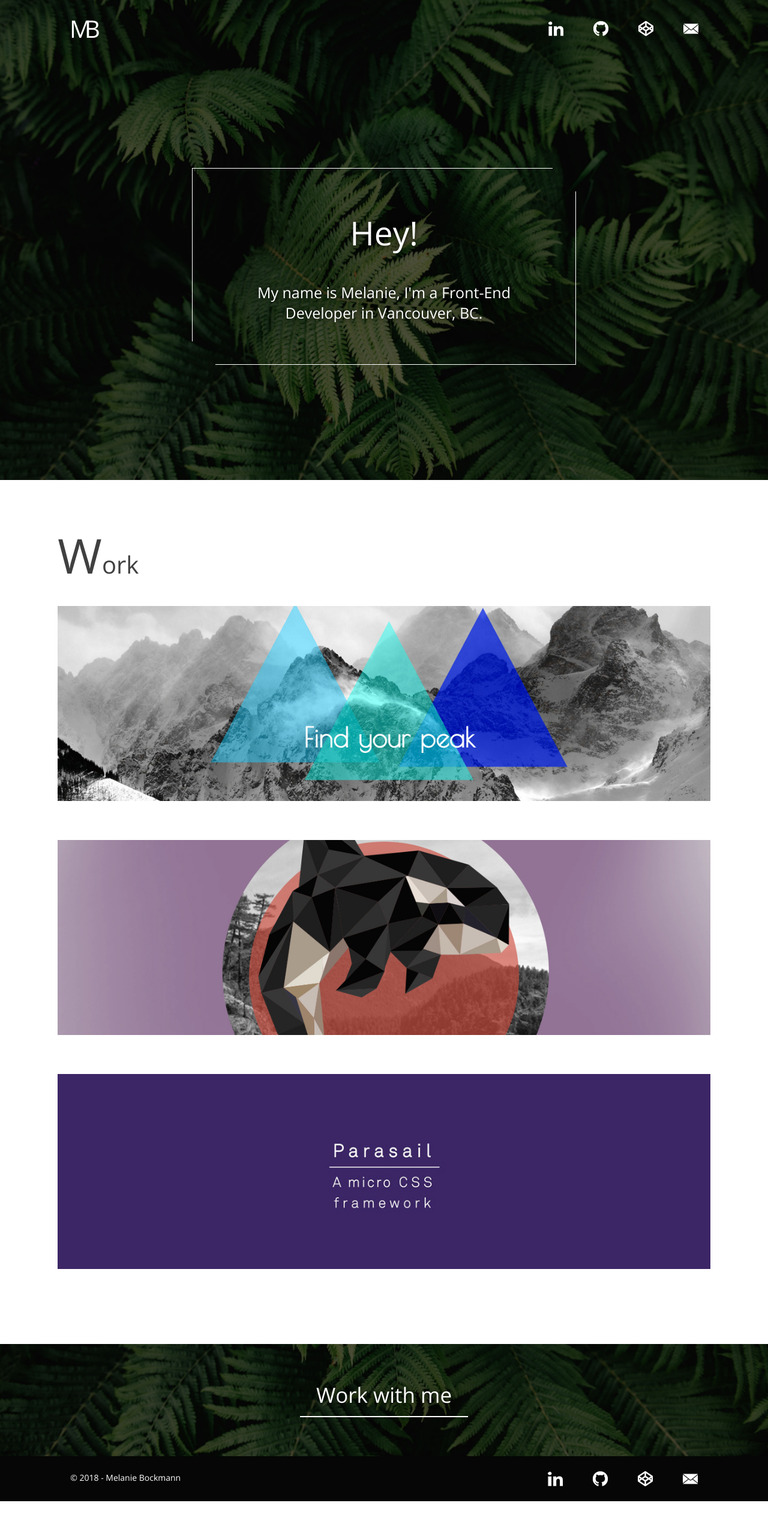
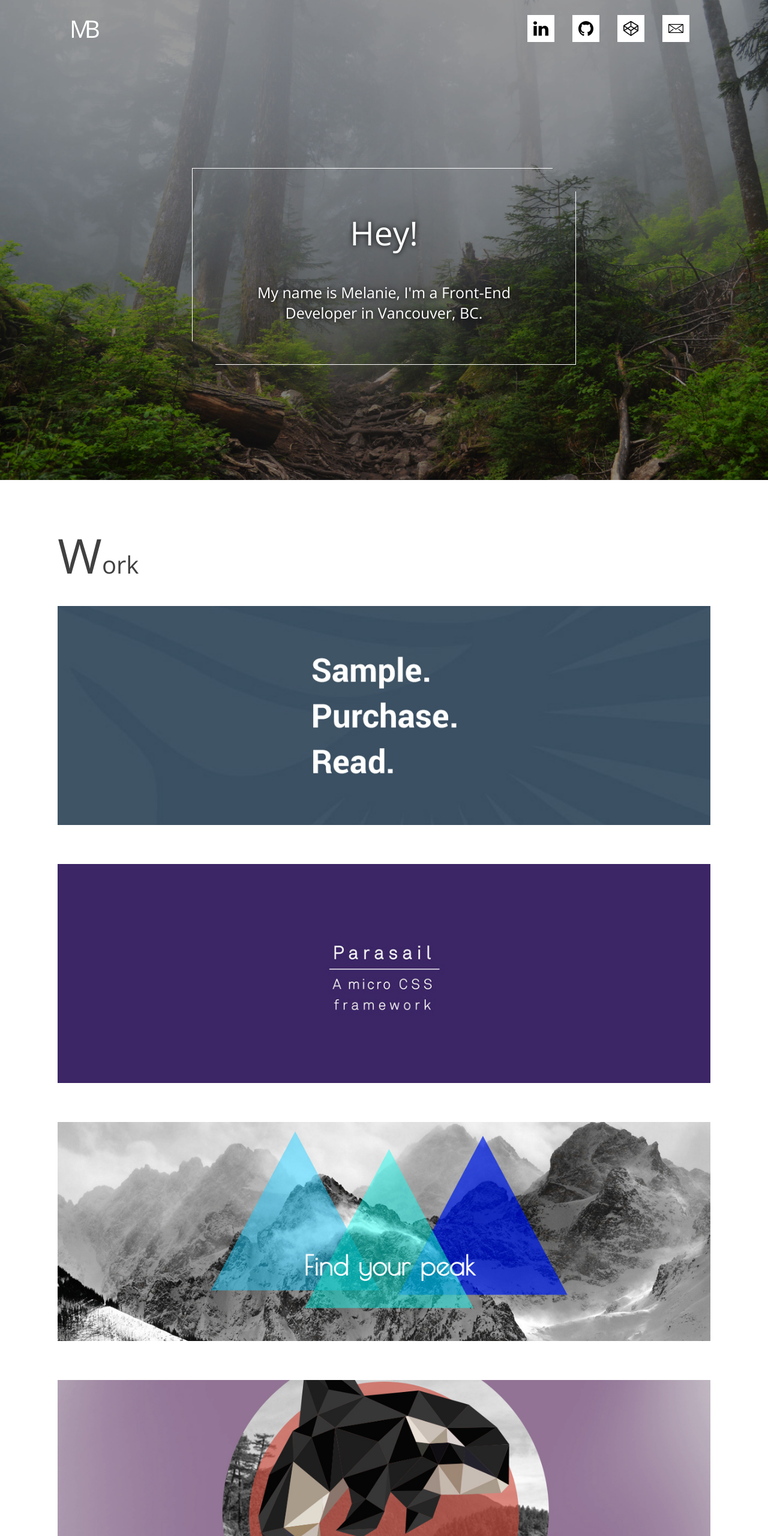
Before and after one commit to melaniebmn/melaniebmn.github.io, a plain HTML site: page index.html in a window 1280 px wide. Shown: the top 2560 px of the page at 60% size. Before the commit the page ends 2502 px from the top, so only its background shows below. Drawn offline with nearby package versions, Linux system fonts and the light colour scheme.

Commit message:
add new project + new social media icon animation

```diff
--- a/index.html
+++ b/index.html
@@ -16,19 +16,31 @@
     <section class="hero">
       <header class="grid header">
         <h1 class="grid__col-sm-auto grid__col-12 header__logo">MB</h1>
-        <nav class="grid__col-sm-auto grid__col-12 header__nav">
+        <nav class="grid__col-sm-auto grid__col-12">
           <ul class="grid">
-            <li class="grid__col-auto">
-              <a href="https://www.linkedin.com/in/melanie-bockmann-98701078/" target="_blank">linkedin</a>
+            <li>
+              <a href="https://www.linkedin.com/in/melanie-bockmann-98701078/" target="_blank">
+                <img class="icon--front" src="img/icon--linkedin.svg">
+                <img class="icon--back" src="img/icon--linkedin.svg">
+              </a>
             </li>
-            <li class="grid__col-auto">
-              <a href="https://github.com/melaniebmn" target="_blank">github</a>
+            <li>
+              <a href="https://github.com/melaniebmn" target="_blank">
+                <img class="icon--front" src="img/icon--github.svg">
+                <img class="icon--back" src="img/icon--github.svg">
+              </a>
             </li>
-            <li class="grid__col-auto">
-              <a href="https://codepen.io/melaniebmn/" target="_blank">codepen</a>
+            <li>
+              <a href="https://codepen.io/melaniebmn/" target="_blank">
+                <img class="icon--front" src="img/icon--codepen.svg">
+                <img class="icon--back" src="img/icon--codepen.svg">
+              </a>
             </li>
-            <li class="grid__col-auto">
-              <a href="mailto:melanie.bockmann@gmail.com">email</a>
+            <li>
+              <a href="mailto:melanie.bockmann@gmail.com">
+                <img class="icon--front" src="img/icon--email.svg">
+                <img class="icon--back" src="img/icon--email.svg">
+              </a>
             </li>
           </ul>
         </nav>
@@ -40,6 +52,46 @@
     </section>
     <section class="work">
       <h2 class="work__heading"><strong>W</strong>ork</h2>
+      <article class="work__project projects__project--bright-wing">
+        <div class="project__container">
+          <h3 class="project__heading">Bright Wing Booksites</h3>
+          <p>Implementation of the first in-browser epub reader, to increase multi-platform accessibility of e-books as well as reducing material waste.</p>
+          <ul>
+            <li>React</li>
+            <li>Styled-components + Flexbox</li>
+            <li>Django</li>
+            <li>Epubs</li>
+          </ul>
+          <a href="https://brightwingbooks.booksites.ca" target="_blank" class="btn">
+            <svg xmlns="http://www.w3.org/2000/svg" x="0px" y="0px" xml:space="preserve">
+              <polygon points="1,27 1,63 148.7,63 118,27"/>
+            </svg>
+            <span>View Site</span>
+          </a>
+        </div>
+      </article>
+      <article class="work__project projects__project--parasail">
+        <div class="project__container">
+          <h3 class="project__heading">Parasail</h3>
+          <p>A micro CSS framework</p>
+          <ul>
+            <li>Flexbox</li>
+            <li>Sass</li>
+          </ul>
+          <a href="https://parasail-health.github.io/parasail/" target="_blank" class="btn">
+            <svg xmlns="http://www.w3.org/2000/svg" x="0px" y="0px" xml:space="preserve">
+              <polygon points="1,27 1,63 148.7,63 118,27"/>
+            </svg>
+            <span>View Site</span>
+          </a>
+          <a href="https://github.com/Parasail-Health/parasail" target="_blank" class="btn btn--right">
+            <svg xmlns="http://www.w3.org/2000/svg" x="0px" y="0px" xml:space="preserve">
+              <polygon points="148.7,63 148.7,27 1.7,27 33,63"/>
+            </svg>
+            <span>View Repo</span>
+          </a>
+        </div>
+      </article>
       <article class="work__project projects__project--peaktrails">
         <div class="project__container">
           <h3 class="project__heading">Peaktrails</h3>
@@ -86,28 +138,6 @@
           </a>
         </div>
       </article>
-      <article class="work__project projects__project--parasail">
-        <div class="project__container">
-          <h3 class="project__heading">Parasail</h3>
-          <p>A micro CSS framework</p>
-          <ul>
-            <li>Flexbox</li>
-            <li>Sass</li>
-          </ul>
-          <a href="https://parasail-health.github.io/parasail/" target="_blank" class="btn">
-            <svg xmlns="http://www.w3.org/2000/svg" x="0px" y="0px" xml:space="preserve">
-              <polygon points="1,27 1,63 148.7,63 118,27"/>
-            </svg>
-            <span>View Site</span>
-          </a>
-          <a href="https://github.com/Parasail-Health/parasail" target="_blank" class="btn btn--right">
-            <svg xmlns="http://www.w3.org/2000/svg" x="0px" y="0px" xml:space="preserve">
-              <polygon points="148.7,63 148.7,27 1.7,27 33,63"/>
-            </svg>
-            <span>View Repo</span>
-          </a>
-        </div>
-      </article>
     </section>
     <section class="contact">
       <h3><a href="mailto:melanie.bockmann@gmail.com">Work with me</a></h3>
@@ -115,20 +145,32 @@
   </main>
   <footer class="footer">
     <div class="grid">
-      <p class="grid__col-sm-auto grid__col-12 footer__copy">&copy; 2018 - Melanie Bockmann</p>
+      <p class="grid__col-sm-auto grid__col-12 footer__copy">&copy; 2019 - Melanie Bockmann</p>
       <nav class="grid__col-sm-auto grid__col-12 footer__nav">
         <ul class="grid">
-          <li class="grid__col-auto">
-            <a href="https://www.linkedin.com/in/melanie-bockmann-98701078/" target="_blank">linkedin</a>
+          <li>
+            <a href="https://www.linkedin.com/in/melanie-bockmann-98701078/" target="_blank">
+              <img class="icon--front" src="img/icon--linkedin.svg">
+              <img class="icon--back" src="img/icon--linkedin.svg">
+            </a>
           </li>
-          <li class="grid__col-auto">
-            <a href="https://github.com/melaniebmn" target="_blank">github</a>
+          <li>
+            <a href="https://github.com/melaniebmn" target="_blank">
+              <img class="icon--front" src="img/icon--github.svg">
+              <img class="icon--back" src="img/icon--github.svg">
+            </a>
           </li>
-          <li class="grid__col-auto">
-            <a href="https://codepen.io/melaniebmn/" target="_blank">codepen</a>
+          <li>
+            <a href="https://codepen.io/melaniebmn/" target="_blank">
+              <img class="icon--front" src="img/icon--codepen.svg">
+              <img class="icon--back" src="img/icon--codepen.svg">
+            </a>
           </li>
-          <li class="grid__col-auto">
-            <a href="mailto:melanie.bockmann@gmail.com">email</a>
+          <li>
+            <a href="mailto:melanie.bockmann@gmail.com">
+              <img class="icon--front" src="img/icon--email.svg">
+              <img class="icon--back" src="img/icon--email.svg">
+            </a>
           </li>
         </ul>
       </nav>
--- a/main.css
+++ b/main.css
@@ -313,70 +313,49 @@ ______________________ */
   .hero header ul, .footer div ul {
     max-width: 300px; }
     .hero header ul li, .footer div ul li {
-      align-items: flex-end; }
-      @media only screen and (max-width: 767px) {
-        .hero header ul li, .footer div ul li {
-          align-items: center; } }
-      .hero header ul li:nth-child(1) a, .footer div ul li:nth-child(1) a {
-        display: block;
-        width: 25px;
-        height: 25px;
-        text-indent: -9999px; }
-        .hero header ul li:nth-child(1) a:before, .footer div ul li:nth-child(1) a:before {
-          float: left;
+      width: 45px;
+      height: 45px;
+      margin: 0 15px; }
+    .hero header ul a, .footer div ul a {
+      position: relative;
       display: block;
       width: 100%;
       height: 100%;
-          content: '';
-          background: url(5d6a77224136236bd2bbc9ed6a45a19b.png) no-repeat;
-          background-size: 100% auto;
-          text-indent: 0; }
-      .hero header ul li:nth-child(2) a, .footer div ul li:nth-child(2) a {
-        display: block;
-        width: 25px;
-        height: 25px;
-        text-indent: -9999px; }
-        .hero header ul li:nth-child(2) a:before, .footer div ul li:nth-child(2) a:before {
-          float: left;
-          display: block;
+      perspective-origin: 50px 50px;
+      transform-origin: 50px 50px;
+      transform-style: preserve-3d;
+      transition: transform .2s ease-out 0s; }
+      .hero header ul a .icon--front, .footer div ul a .icon--front,
+      .hero header ul a .icon--back,
+      .footer div ul a .icon--back {
+        position: absolute;
+        top: 0px;
+        left: 0;
         width: 100%;
         height: 100%;
-          content: '';
-          background: url(7d085991223c793baea81ff0a2e495fa.png) no-repeat;
-          background-size: 100% auto;
-          text-indent: 0; }
-      .hero header ul li:nth-child(3) a, .footer div ul li:nth-child(3) a {
-        display: block;
-        width: 25px;
-        height: 25px;
-        text-indent: -9999px; }
-        .hero header ul li:nth-child(3) a:before, .footer div ul li:nth-child(3) a:before {
-          float: left;
-          display: block;
-          width: 100%;
-          height: 100%;
-          content: '';
-          background: url(cfe0a8dd5eed9720358993fca88c9ace.png) no-repeat;
-          background-size: 100% auto;
-          text-indent: 0; }
-      .hero header ul li:nth-child(4) a, .footer div ul li:nth-child(4) a {
-        display: block;
-        width: 25px;
-        height: 25px;
-        text-indent: -9999px; }
-        .hero header ul li:nth-child(4) a:before, .footer div ul li:nth-child(4) a:before {
-          float: left;
-          display: block;
-          width: 100%;
-          height: 100%;
-          content: '';
-          background: url(2e608a64ca5267b4ff13fd80574d1158.png) no-repeat;
-          background-size: 100% auto;
-          text-indent: 0; }
-      .hero header ul li a, .footer div ul li a {
-        transition: opacity .5s; }
-        .hero header ul li a:hover, .footer div ul li a:hover {
-          opacity: .5; }
+        padding: 10px;
+        transition: background .2s ease-out 0s; }
+      .hero header ul a .icon--front, .footer div ul a .icon--front {
+        transform: translate3d(0px, 0px, 30px) rotateY(0deg);
+        background: white; }
+
+      .hero header ul a .icon--back,
+      .footer div ul a .icon--back {
+        transform: translate3d(29px, 0px, 20px) rotateY(90deg);
+        background: #323232; }
+      .hero header ul a:hover, .footer div ul a:hover {
+        transform: rotateY(-90deg);
+        transition-delay: .35s; }
+        .hero header ul a:hover .icon--front, .footer div ul a:hover .icon--front,
+        .hero header ul a:hover .icon--back,
+        .footer div ul a:hover .icon--back {
+          transition-delay: .35s; }
+        .hero header ul a:hover .icon--front, .footer div ul a:hover .icon--front {
+          background: #323232; }
+
+        .hero header ul a:hover .icon--back,
+        .footer div ul a:hover .icon--back {
+          background: white; }
 
 /*   RESET
 ______________________ */
@@ -437,7 +416,7 @@ ______________________ */
     width: 100%;
     height: inherit;
     content: '';
-    background: #050505 url(317297562ea9cd98650bc9d7657afa56.jpg) no-repeat center center;
+    background: #050505 url(c629469581f660ef19df5f415a029913.jpg) no-repeat center center;
     background-size: cover; }
     @media only screen and (min-width: 768px) {
       .hero:before {
@@ -510,14 +489,27 @@ ______________________ */
       position: relative;
       font: 400 80px/1 "Open Sans", Arial; }
   .work .work__project {
-    position: relative;
-    height: 325px; }
+    position: relative; }
+    @media only screen and (min-width: 768px) {
+      .work .work__project {
+        height: 365px; } }
     .work .work__project:not(:last-of-type) {
       margin: 0 0 65px; }
+    .work .work__project:before {
+      position: absolute;
+      top: 0;
+      left: 0;
+      width: 100%;
+      height: 100%;
+      content: ''; }
+      @media only screen and (max-width: 767px) {
+        .work .work__project:before {
+          height: 150px; } }
     .work .work__project .project__container {
+      position: relative;
       opacity: 0;
-      width: 80%;
-      max-width: 600px;
+      width: 85%;
+      max-width: 800px;
       height: 100%;
       padding: 25px 45px;
       color: #fff;
@@ -528,7 +520,7 @@ ______________________ */
       .work .work__project .project__container h3 {
         font: 400 25px/1.3 "Open Sans", Arial; }
       .work .work__project .project__container p {
-        margin: 25px 0 20px; }
+        margin: 15px 0 20px; }
       .work .work__project .project__container ul li {
         list-style: disc;
         margin: 0 0 10px 20px; }
@@ -548,6 +540,9 @@ ______________________ */
             fill: none;
             stroke: #fff;
             stroke-width: 2px; }
+            @media only screen and (max-width: 767px) {
+              .work .work__project .project__container .btn svg polygon {
+                stroke: #404041; } }
         .work .work__project .project__container .btn span {
           position: relative; }
         .work .work__project .project__container .btn:hover {
@@ -567,36 +562,36 @@ ______________________ */
           opacity: 1;
           width: 100%;
           max-width: 100%;
-          height: 100%;
-          background: rgba(0, 0, 0, 0.8); }
+          padding: 185px 35px 0;
+          color: #404041; }
           .work .work__project .project__container h3 {
             font: 700 23px/1.3 "Open Sans", Arial; }
           .work .work__project .project__container p,
           .work .work__project .project__container ul li {
-            font-weight: 400; } }
-      @media only screen and (max-width: 600px) {
+            font-weight: 400; }
           .work .work__project .project__container p {
-          display: none; }
-        .work .work__project .project__container ul {
-          margin: 15px auto 0; } }
+            margin: 15px 0; } }
       @media only screen and (max-width: 463px) {
         .work .work__project .project__container .btn:nth-of-type(2) {
           position: relative;
           left: calc(50% - 35px); } }
-    .work .work__project.projects__project--peaktrails {
+    .work .work__project.projects__project--bright-wing:before {
+      background: url(3786d15210b326d9e996d4d42309e617.jpg) no-repeat center center;
+      background-size: cover; }
+    .work .work__project.projects__project--parasail:before {
+      background: url(364580a675a34aade1bca3d56dc66114.jpg) no-repeat center center;
+      background-size: cover; }
+    .work .work__project.projects__project--peaktrails:before {
       background: url(16909fc810148d762c9cc4714cdf7a68.png) no-repeat center center;
       background-size: cover; }
-    .work .work__project.projects__project--said-the-whale {
+    .work .work__project.projects__project--said-the-whale:before {
       background: url(d304d4760e72ba9c793cef941aac3da6.jpg) no-repeat top center;
-      background-size: cover; }
-    .work .work__project.projects__project--parasail {
-      background: url(364580a675a34aade1bca3d56dc66114.jpg) no-repeat center center;
       background-size: cover; }
 
 /*   SECTION - CONTACT
 ______________________ */
 .contact {
-  background: url(317297562ea9cd98650bc9d7657afa56.jpg) no-repeat bottom center;
+  background: url(c629469581f660ef19df5f415a029913.jpg) no-repeat bottom center;
   background-size: cover;
   text-align: center;
   padding: 50px 15px 65px; }
@@ -621,7 +616,8 @@ ______________________ */
   background: #050605;
   color: #fff; }
   .footer p {
-    font: 300 14px/1.5 "Open Sans", Arial; }
+    font: 300 14px/1.5 "Open Sans", Arial;
+    justify-content: center; }
     @media only screen and (max-width: 767px) {
       .footer p {
         align-items: center; } }
--- a/main.js
+++ b/main.js
@@ -1 +1 @@
-!function(e){var t={};function r(n){if(t[n])return t[n].exports;var o=t[n]={i:n,l:!1,exports:{}};return e[n].call(o.exports,o,o.exports,r),o.l=!0,o.exports}r.m=e,r.c=t,r.d=function(e,t,n){r.o(e,t)||Object.defineProperty(e,t,{enumerable:!0,get:n})},r.r=function(e){"undefined"!=typeof Symbol&&Symbol.toStringTag&&Object.defineProperty(e,Symbol.toStringTag,{value:"Module"}),Object.defineProperty(e,"__esModule",{value:!0})},r.t=function(e,t){if(1&t&&(e=r(e)),8&t)return e;if(4&t&&"object"==typeof e&&e&&e.__esModule)return e;var n=Object.create(null);if(r.r(n),Object.defineProperty(n,"default",{enumerable:!0,value:e}),2&t&&"string"!=typeof e)for(var o in e)r.d(n,o,function(t){return e[t]}.bind(null,o));return n},r.n=function(e){var t=e&&e.__esModule?function(){return e.default}:function(){return e};return r.d(t,"a",t),t},r.o=function(e,t){return Object.prototype.hasOwnProperty.call(e,t)},r.p="",r(r.s=0)}({0:function(e,t,r){"use strict";r.r(t),r(14)},14:function(e,t){}});
+!function(e){var t={};function r(n){if(t[n])return t[n].exports;var o=t[n]={i:n,l:!1,exports:{}};return e[n].call(o.exports,o,o.exports,r),o.l=!0,o.exports}r.m=e,r.c=t,r.d=function(e,t,n){r.o(e,t)||Object.defineProperty(e,t,{enumerable:!0,get:n})},r.r=function(e){"undefined"!=typeof Symbol&&Symbol.toStringTag&&Object.defineProperty(e,Symbol.toStringTag,{value:"Module"}),Object.defineProperty(e,"__esModule",{value:!0})},r.t=function(e,t){if(1&t&&(e=r(e)),8&t)return e;if(4&t&&"object"==typeof e&&e&&e.__esModule)return e;var n=Object.create(null);if(r.r(n),Object.defineProperty(n,"default",{enumerable:!0,value:e}),2&t&&"string"!=typeof e)for(var o in e)r.d(n,o,function(t){return e[t]}.bind(null,o));return n},r.n=function(e){var t=e&&e.__esModule?function(){return e.default}:function(){return e};return r.d(t,"a",t),t},r.o=function(e,t){return Object.prototype.hasOwnProperty.call(e,t)},r.p="",r(r.s=0)}({0:function(e,t,r){"use strict";r.r(t),r(11)},11:function(e,t){}});
```
Also changed, not shown: 2e608a64ca5267b4ff13fd80574d1158.png (deleted), 317297562ea9cd98650bc9d7657afa56.jpg (deleted), 3786d15210b326d9e996d4d42309e617.jpg (added), 5d6a77224136236bd2bbc9ed6a45a19b.png (deleted), 7d085991223c793baea81ff0a2e495fa.png (deleted), c629469581f660ef19df5f415a029913.jpg (added), cfe0a8dd5eed9720358993fca88c9ace.png (deleted), img/icon--codepen.svg (added), img/icon--email.svg (added), img/icon--github.svg (added), img/icon--linkedin.svg (added). Lines whose indentation alone changed are shown as unchanged.
